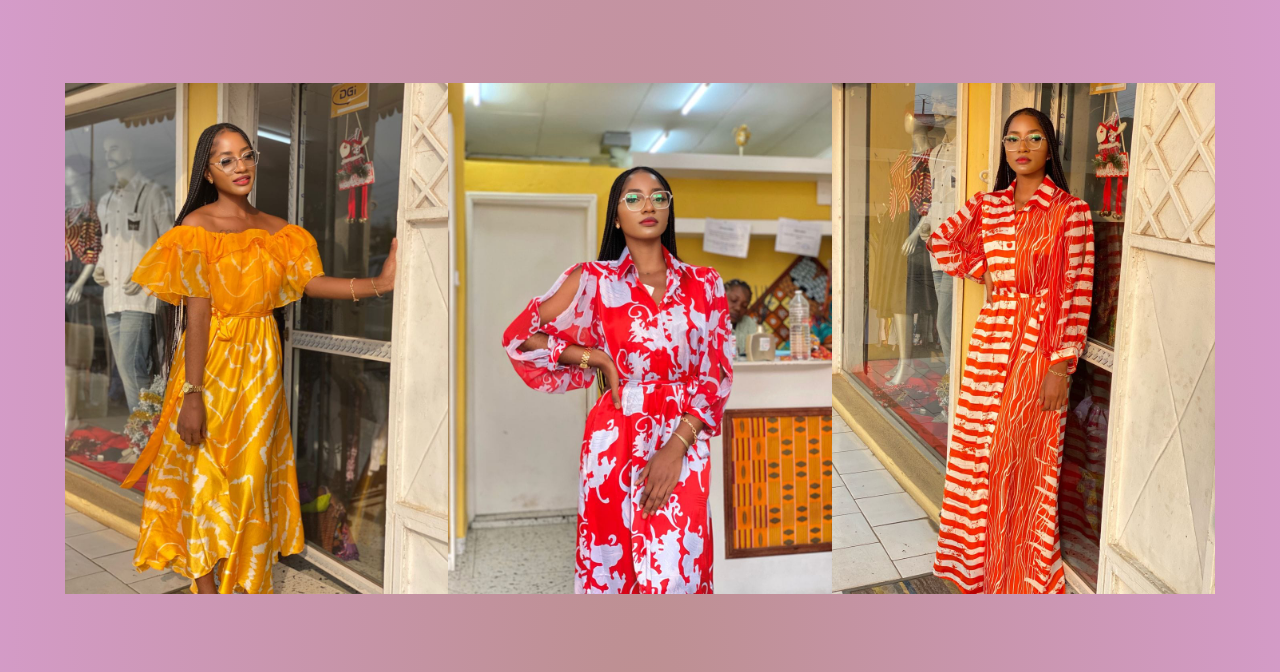
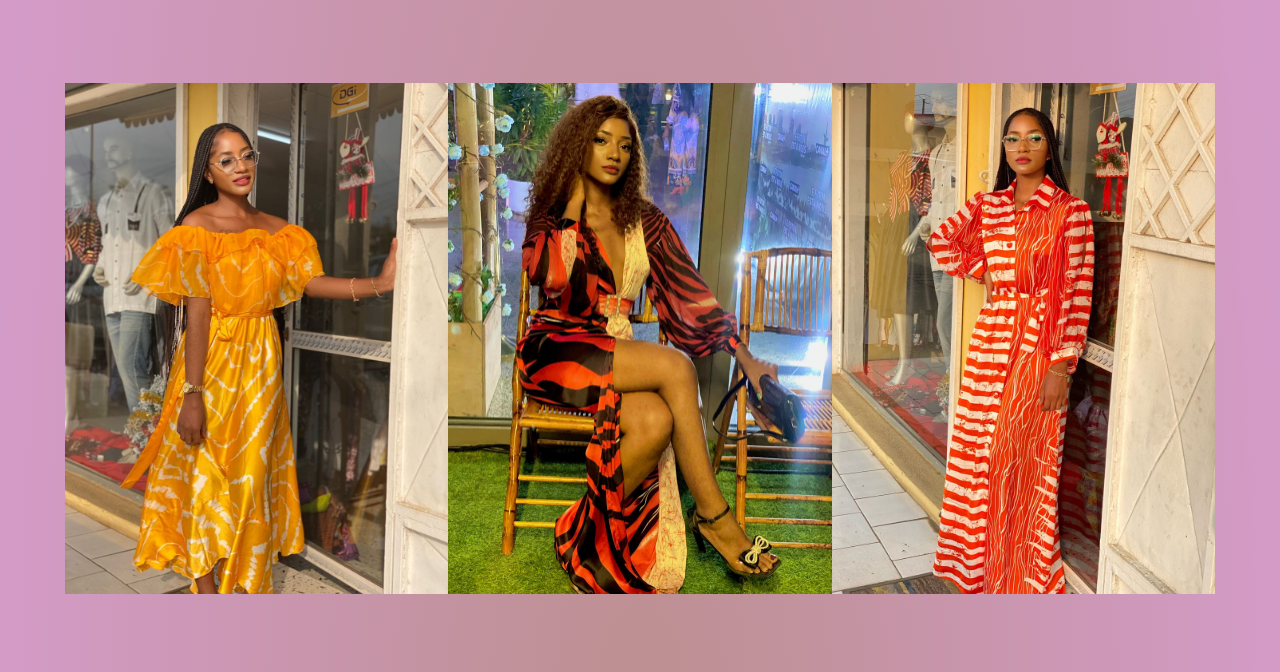
Before and after one commit to Geremy05/Alicia-pagnes, a plain HTML site: page index.html in a window 1280 px wide. Shown: the part 1760-2432 px from the top of the page. Drawn offline with Linux system fonts and the light colour scheme; grey boxes are pictures that could not be loaded.

Commit message:
Update index.html

```diff
--- a/index.html
+++ b/index.html
@@ -43,7 +43,7 @@
           </section>
           <section class="modele">
               <img src="top_modele4.jpg">
-              <img src="top_modele5.jpg">
+              <img src="top_modele.jpg">
               <img src="top_modele6.jpg">
           </section>
 
```
